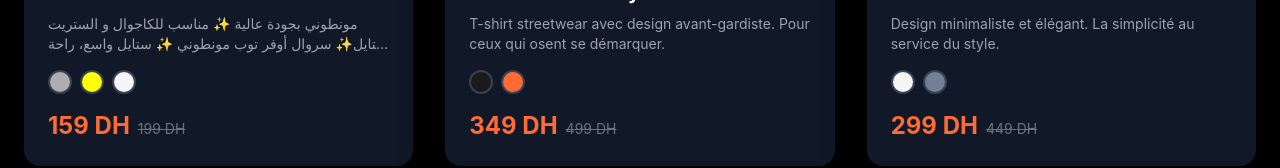
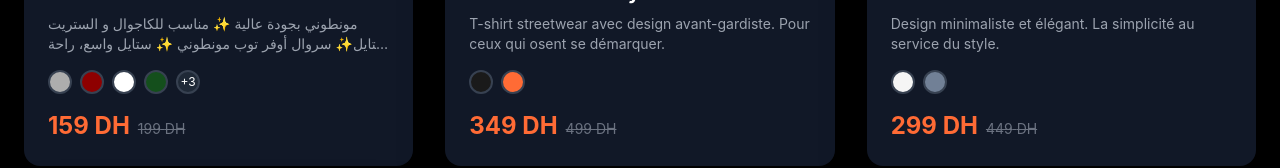
Before and after one commit to yassinesadqi022-pixel/modica, a React (Vite) app: page / in a window 1280 px wide. Shown: the part 1336-1504 px from the top of the page. Built offline with nearby package versions, Linux system fonts and the light colour scheme.

Commit message:
add pictures

```diff
--- a/src/data/products.js
+++ b/src/data/products.js
@@ -14,39 +14,77 @@ export const products = {
         color: '#adadad',
         colorName: 'GRIS',
         images: [
-          'https://cdn.media-affs.online/chic/product_photos/1757760852_IMG_20250830_000504_838.jpg',
-          'https://cdn.media-affs.online/chic/product_photos/1757760852_IMG_20250830_000504_838.jpg',
-          'https://cdn.media-affs.online/chic/product_photos/1757760852_IMG_20250830_000504_838.jpg'
+          'https://cdn.media-affs.online/chic/product_photos/1757760852_3%20(1).png',
         ]
       },
       {
         id: 'var-002',
-        color: '#FFFF00',
-        colorName: 'Noir Profond',
+        color: '#8E0000',
+        colorName: 'Grona',
         images: [
-          'https://images.unsplash.com/photo-1503341455253-b2e723bb3dbb?w=800',
-          'https://images.unsplash.com/photo-1562157873-818bc0726f68?w=800',
-          'https://images.unsplash.com/photo-1581655353564-df123a1eb820?w=800'
+          'https://cdn.media-affs.online/chic/product_photos/1757760852_IMG_20250830_000504_838.jpg',
+          'https://cdn.media-affs.online/chic/product_photos/1757760852_IMG_20250830_000505_311.jpg',
+          'https://cdn.media-affs.online/chic/product_photos/1757760852_1%20(1).png'
         ]
       },
       {
         id: 'var-003',
-        color: '#F5F5F5',
-        colorName: 'Blanc Cassé',
+        color: '#ffffff',
+        colorName: 'Blanc ',
         images: [
-          'https://images.unsplash.com/photo-1622445275576-721325763afe?w=800',
-          'https://images.unsplash.com/photo-1586363104862-3a5e2ab60d99?w=800',
-          'https://images.unsplash.com/photo-1618354691373-d851c5c3a990?w=800'
+          'https://cdn.media-affs.online/chic/product_photos/1757760852_7%20(1).png',
+
+        ]
+      }
+      ,
+      {
+        id: 'var-004',
+        color: '#144F1C',
+        colorName: 'Vert foncé ',
+        images: [
+          'https://cdn.media-affs.online/chic/product_photos/1757760852_6%20(1).png',
+
+        ]
+      }
+      ,
+      {
+        id: 'var-005',
+        color: '#FFFF00',
+        colorName: 'Jaune',
+        images: [
+          'https://cdn.media-affs.online/chic/product_photos/1757760852_2%20(1).png',
+
+        ]
+      }
+      ,
+      {
+        id: 'var-006',
+        color: '#4AE1FF',
+        colorName: 'Bleu ciel',
+        images: [
+          'https://cdn.media-affs.online/chic/product_photos/1757760852_5%20(1).png',
+
+        ]
+      }
+      ,
+      {
+        id: 'var-007',
+        color: '#0000',
+        colorName: 'Noir',
+        images: [
+          'https://cdn.media-affs.online/chic/product_photos/1757760852_4%20(1).png',
+
         ]
       }
     ],
-    sizes: ['S', 'M', 'L', 'XL', 'XXL'],
+    sizes: ['L', 'XL', '2XL', '3XL', 'M','4XL'],
     sizesAvailability: {
-      'S': true,
-      'M': true,
       'L': true,
       'XL': true,
-      'XXL': false
+      '2XL': true,
+      '3XL': true,
+      'M': true,
+      '4XL': true,
     }
   },
 
```
